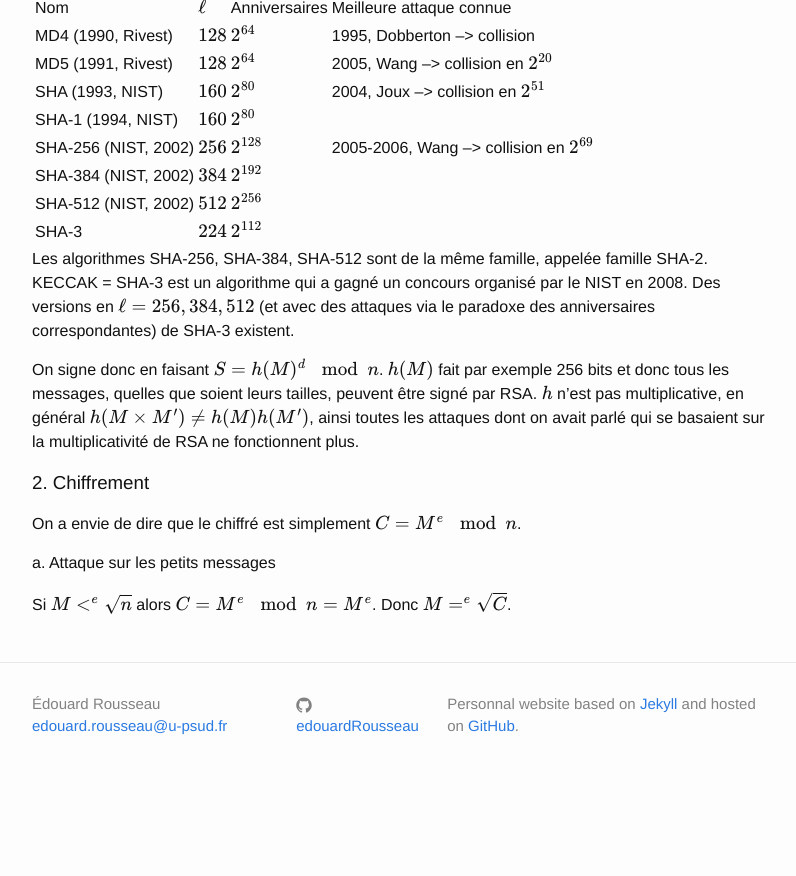
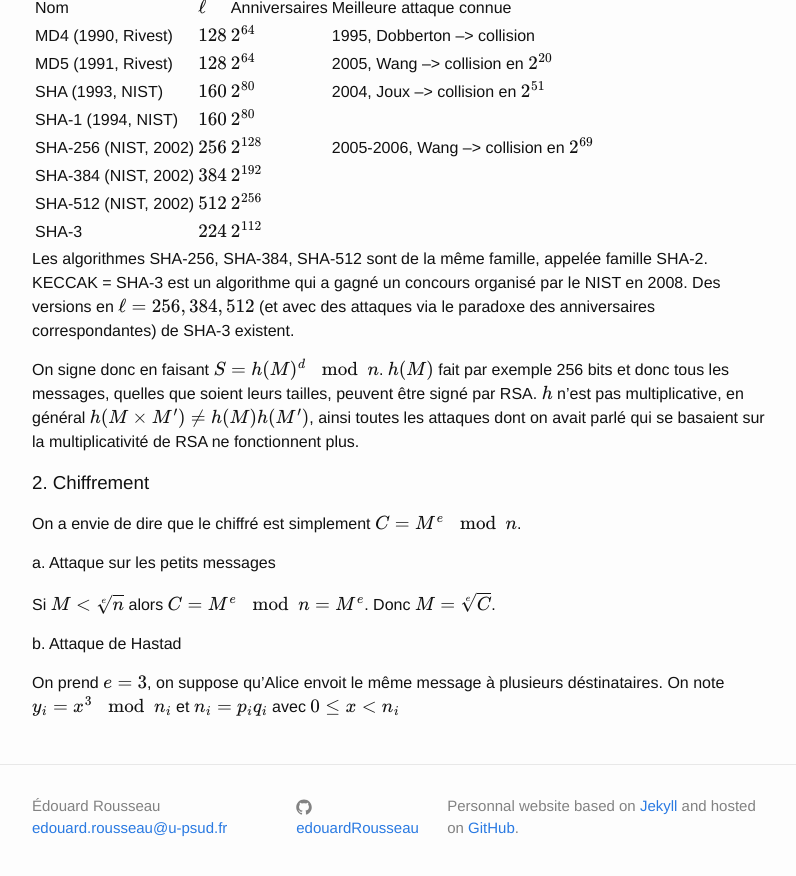
Before and after one commit to erou/erou.github.io, a Jekyll site: the page built from crypto.md, in a window 1280 px wide and 900 px high, scrolled down 1884 px. Shown: the top 876 px of the window, without its empty margins (238-1034 px from the left). Built offline with Jekyll 4.4.1, drawn with Linux system fonts in a browser that asks for light colours; formulas are drawn with MathJax 3; before the commit the page ends 2682 px from its top, so only the background shows below that.

Commit message:
cours crypto

```diff
--- a/crypto.md
+++ b/crypto.md
@@ -128,4 +128,10 @@ On a envie de dire que le chiffré est simplement $C=M^e\mod n$.
 
 #### a. Attaque sur les petits messages
 
-Si $M<^e\sqrt n$ alors $C=M^e\mod n=M^e$. Donc $M=^e\sqrt C$.
+Si $M<\sqrt[e] n$ alors $C=M^e\mod n=M^e$. Donc $M=\sqrt[e] C$.
+
+#### b. Attaque de Hastad
+
+On prend $e=3$, on suppose qu'Alice envoit le même message à plusieurs
+déstinataires. On note $y_i=x^3\mod n_i$ et $n_i=p_iq_i$ avec $0\leq
+x<n_i$
```
